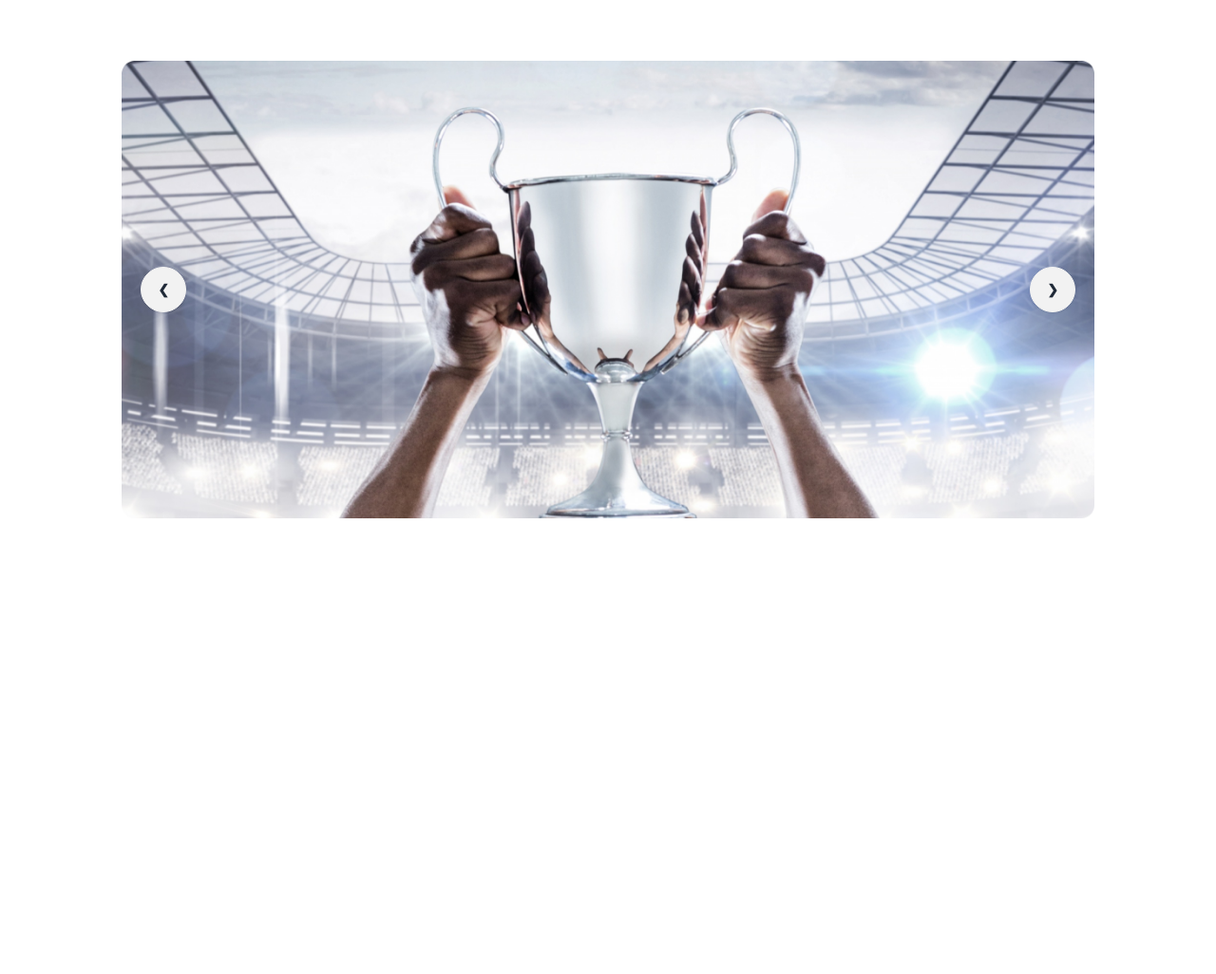
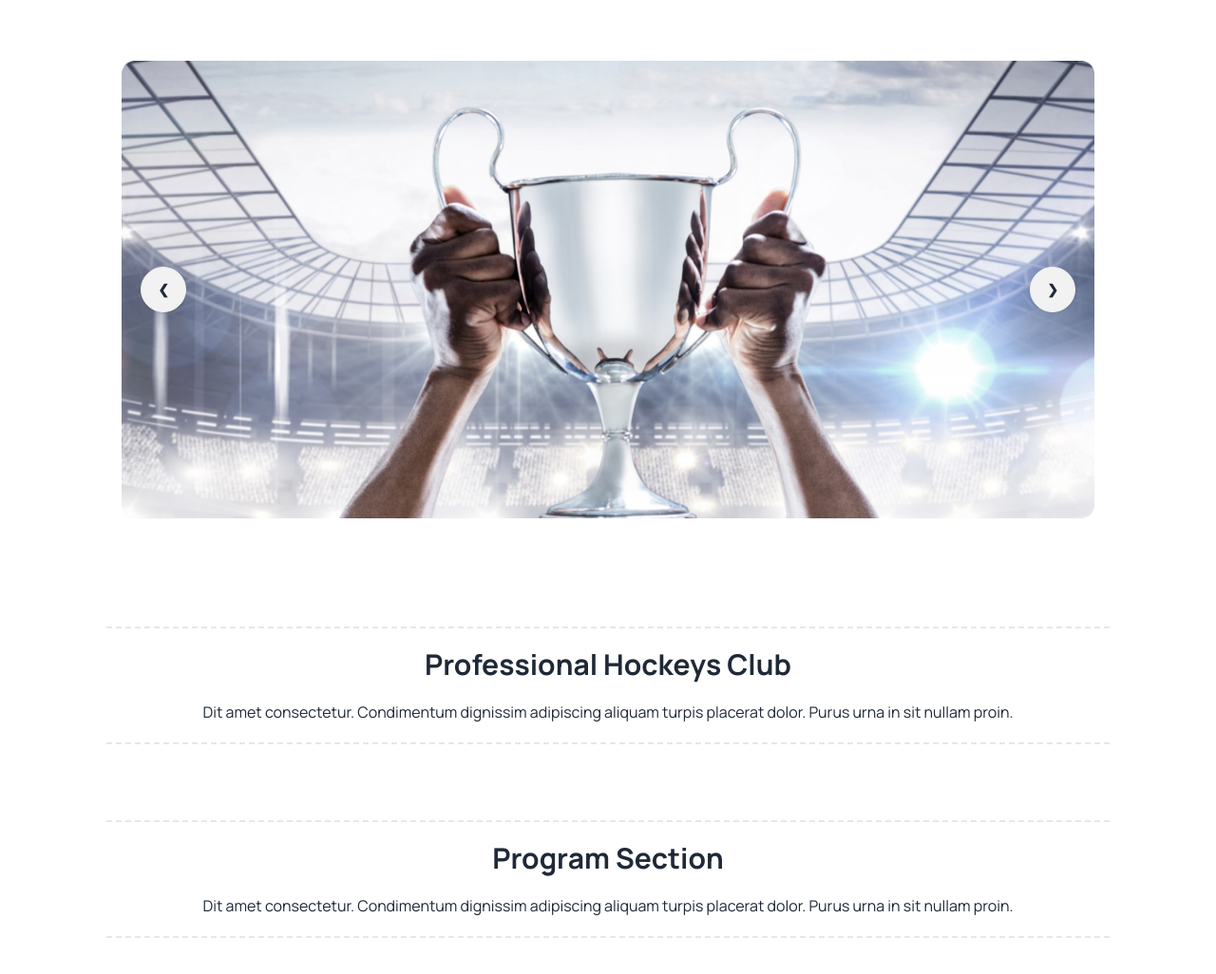
Before and after one commit to Mridul-Chandra-Nath/Hockey, a plain HTML site: page index.html in a window 1280 px wide. Shown: the part 74-1100 px from the top of the page at 95% size. Before the commit the page ends 800 px from the top, so only its background shows below. Drawn offline with nearby package versions, Linux system fonts and the light colour scheme.

Commit message:
Program and professional section done

```diff
--- a/index.html
+++ b/index.html
@@ -64,7 +64,8 @@
                         <li><a>Pages</a></li>
                     </ul>
                 </div>
-                <a class="btn btn-ghost text-3xl font-bold tracking-tight">Hockey<span class="text-primaryColor">'</span>s</a>
+                <a class="btn btn-ghost text-3xl font-bold tracking-tight">Hockey<span
+                        class="text-primaryColor">'</span>s</a>
             </div>
             <div class="navbar-center hidden lg:flex">
                 <ul class="menu menu-horizontal px-1 text-xs">
@@ -78,7 +79,9 @@
             <div class="navbar-end gap-4">
                 <!-- Search button -->
                 <div class="relative hidden md:block lg:block">
-                    <input type="text" class="py-2 px-4 border border-gray-300 rounded-full focus:border-blue-500 w-full" placeholder="🔍"; Search...">
+                    <input type="text"
+                        class="py-2 px-4 border border-gray-300 rounded-full focus:border-blue-500 w-full"
+                        placeholder="🔍" ; Search...">
                     <div class="absolute inset-y-0 right-0 pr-3 flex items-center pointer-events-none">
                         <i class="fa-solid fa-magnifying-glass"></i>
                     </div>
@@ -125,7 +128,24 @@
     </section>
 
     <!-- professional hockey club section -->
-    <section>
+    <section class="my-20 border-dashed border-t-2 border-b-2 lg:ml-28 mr-28">
+        <div class="lg:pt-5 pb-5">
+            <h3 class="text-3xl font-bold text-center mb-5">Professional Hockeys Club</h3>
+            <p class="text-center lg:max-w-[600]">Dit amet consectetur. Condimentum dignissim adipiscing aliquam turpis placerat dolor. Purus urna in sit
+                nullam proin. </p>
+        </div>
+
+    </section>
+
+
+    <!-- Radial Section -->
+    <!-- Program section -->
+    <section class="my-20 border-dashed border-t-2 border-b-2 lg:ml-28 mr-28">
+        <div class="lg:pt-5 pb-5">
+            <h3 class="text-3xl font-bold text-center mb-5">Program Section</h3>
+            <p class="text-center lg:max-w-[600]">Dit amet consectetur. Condimentum dignissim adipiscing aliquam turpis placerat dolor. Purus urna in sit
+                nullam proin. </p>
+        </div>
 
     </section>
 
```
Lines whose indentation alone changed are shown as unchanged.
